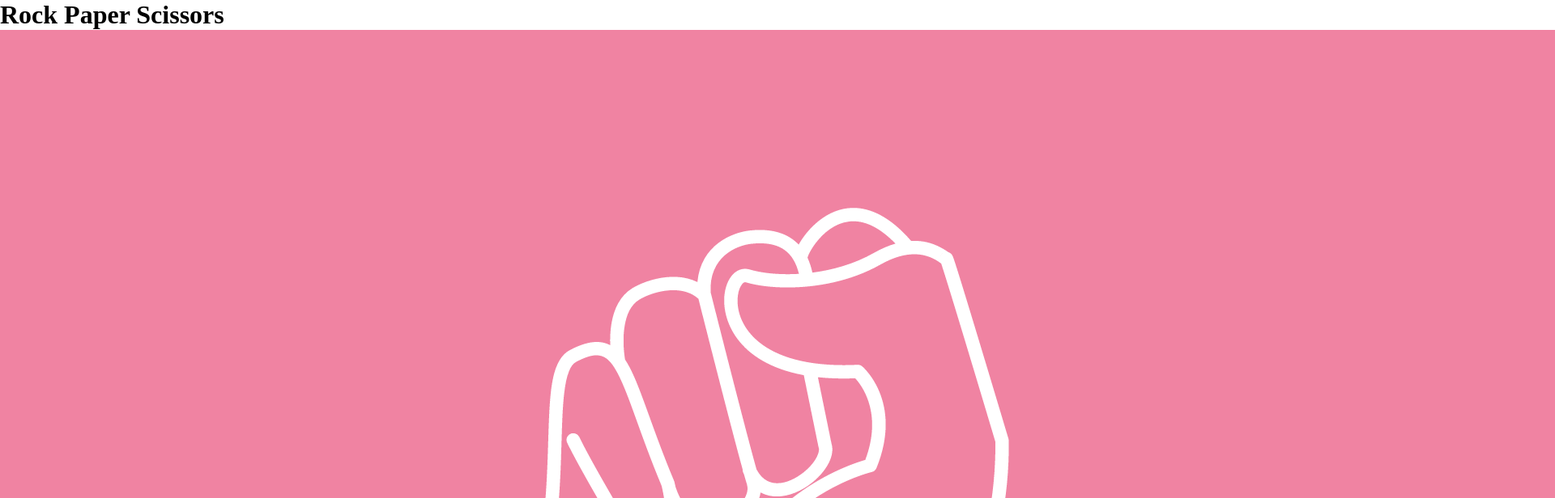
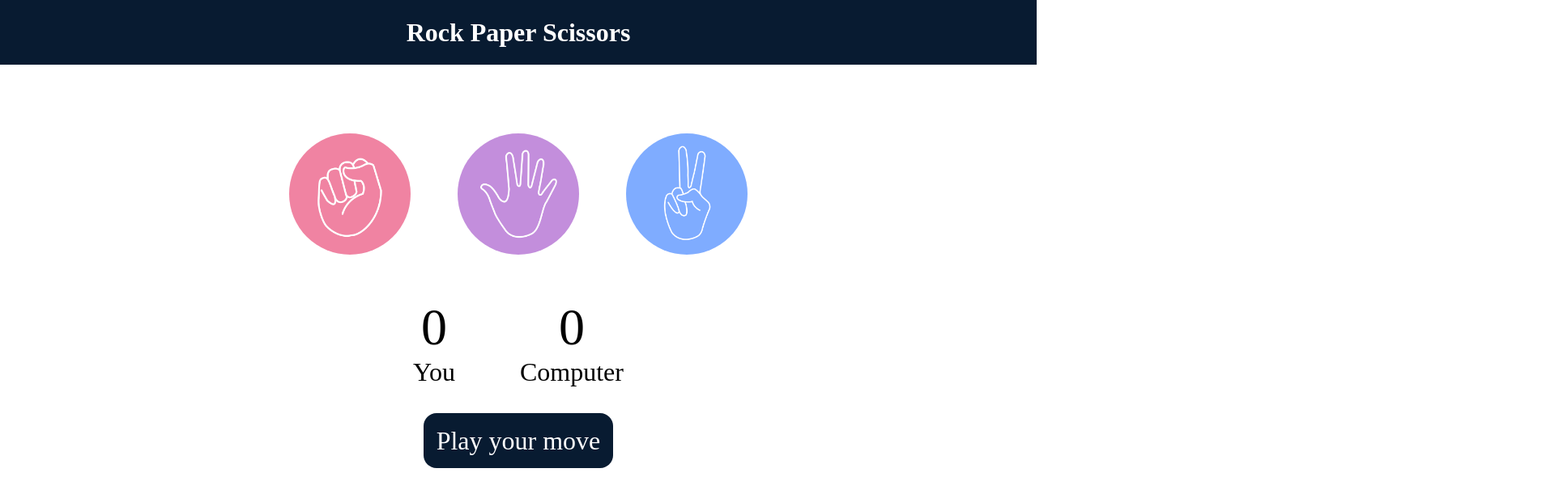
Before and after one commit to Little4stfu/JavaScript, a plain HTML site: page RPS game/index.html in a window 1280 px wide. Shown: the top 616 px of the page at 81% size, 1920 px wide, since content can reach past the window. Drawn offline with Linux system fonts and the light colour scheme.

Commit message:
add code

```diff
--- a/RPS game/index.html
+++ b/RPS game/index.html
@@ -8,7 +8,7 @@
 </head>
 <body>
     <h1>Rock Paper Scissors</h1>
-    <div class="choice">
+    <div class="choices">
         <div class="choice" id="rock">
             <img src="/RPS game/rock.png">
         </div>
@@ -22,11 +22,11 @@
 
     <div class="score-board">
         <div class="score">
-            <p>0</p>
+            <p id="user-score">0</p>
             <p>You</p>
         </div>
         <div class="score">
-            <p>0</p>
+            <p id="comp-score">0</p>
             <p>Computer</p>
         </div>
     </div>
--- a/RPS game/style.css
+++ b/RPS game/style.css
@@ -1,4 +1,65 @@
  *{
     margin: 0;
     padding: 0;
+    text-align: center;
  }
+
+ h1{
+    background-color: #081b31;
+    color: #fff;
+    height: 5rem;
+    line-height: 5rem;
+ }
+
+ .choice{
+    height: 160px;
+    width: 160px;
+    border-radius: 50%;
+    display: flex;
+    justify-content: center;
+    align-items: center;
+ }
+
+ .choice:hover{
+    cursor: pointer;
+    background-color: #081b31;
+ }
+img{
+    height: 150px;
+    width: 150px;
+    object-fit: cover;
+    border-radius: 50%;
+}
+
+.choices{
+    display: flex;
+    justify-content: center;;
+    align-items: center;
+    gap: 3rem;
+    margin-top: 5rem;
+}
+
+
+.score-board{
+    display: flex;
+    justify-content: center;
+    align-items: center;
+    font-size: 2rem;
+    margin: 3rem;
+    gap: 5rem;
+}
+
+#user-score, #comp-score{
+    font-size: 4rem;
+}
+
+
+#msg{
+    background-color: #081b31;
+    color: #fff;
+    font-size: 2rem;
+    margin-top: 5rem;
+    display:inline;
+    padding: 1rem;
+    border-radius: 1rem;
+}
```
